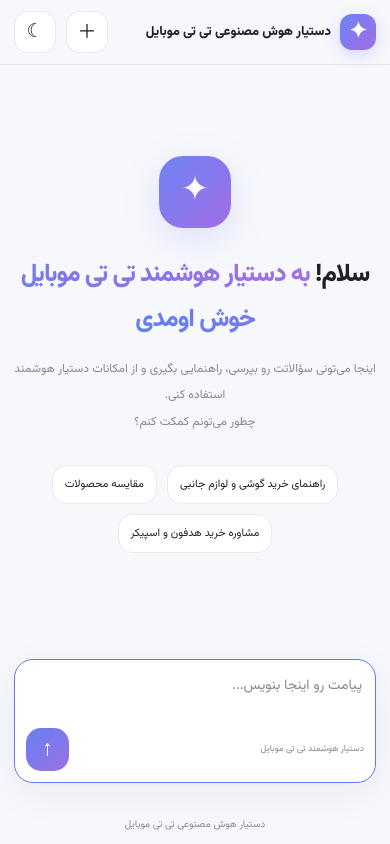
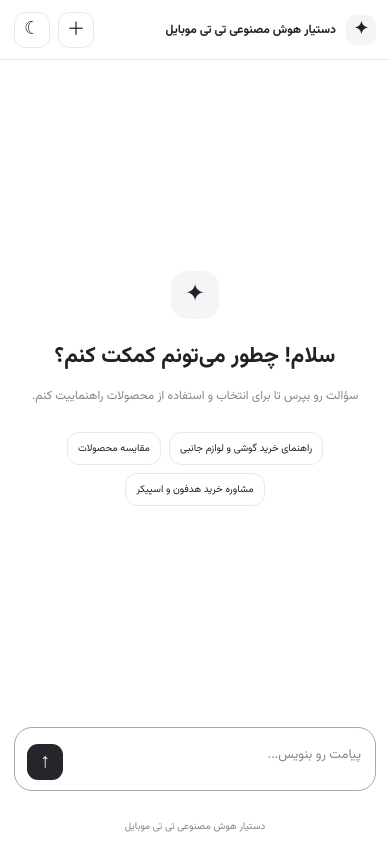
Before and after one commit to hosein-ranjbar/hosein-ranjbar.github.io, a plain HTML site: page ai/index.html in a window 390 px wide. Both pictures are taken after a click on the button "گفت‌وگوی جدید". Drawn offline with Linux system fonts and the light colour scheme.

Commit message:
Update index.html

```diff
--- a/ai/index.html
+++ b/ai/index.html
@@ -3,38 +3,34 @@
 <html lang="fa" dir="rtl">
 <head>
 <meta charset="UTF-8">
-<meta name="viewport" content="width=device-width, initial-scale=1.0">
-<meta name="theme-color" content="#f7f8fc">
+<meta name="viewport" content="width=device-width, initial-scale=1">
+<meta name="theme-color" content="#ffffff">
 <meta name="description" content="دستیار هوش مصنوعی تی تی موبایل">
 <title>دستیار هوش مصنوعی تی تی موبایل</title>
 
 <style>
-@import url('https://fonts.googleapis.com/css2?family=Vazirmatn:wght@400;500;600;700;800&display=swap');
+@import url('https://fonts.googleapis.com/css2?family=Vazirmatn:wght@400;500;600;700&display=swap');
 
 :root {
   color-scheme: light;
-  --bg:#f7f8fc;
+  --bg:#fff;
   --surface:#fff;
-  --surface2:#f0f1f6;
+  --soft:#f5f5f7;
   --text:#202124;
-  --muted:#858995;
-  --border:rgba(30,35,50,.09);
-  --accent:#6478ed;
-  --accent2:#9874e9;
-  --shadow:0 10px 40px rgba(30,40,80,.06);
+  --muted:#85858d;
+  --line:#e9e9ed;
+  --accent:#25252b;
 }
 
 [data-theme="dark"] {
   color-scheme:dark;
-  --bg:#101116;
-  --surface:#191a21;
-  --surface2:#24252e;
-  --text:#f1f1f5;
-  --muted:#999ba9;
-  --border:rgba(255,255,255,.09);
-  --accent:#8c9bff;
-  --accent2:#b18cf4;
-  --shadow:0 10px 40px rgba(0,0,0,.2);
+  --bg:#111114;
+  --surface:#19191e;
+  --soft:#24242b;
+  --text:#f2f2f4;
+  --muted:#a0a0aa;
+  --line:#303038;
+  --accent:#f2f2f4;
 }
 
 * {
@@ -43,11 +39,10 @@
 
 body {
   margin:0;
-  font-family:'Vazirmatn',sans-serif;
   background:var(--bg);
   color:var(--text);
+  font-family:Vazirmatn,sans-serif;
   min-height:100vh;
-  transition:background .3s,color .3s;
 }
 
 button,textarea {
@@ -55,125 +50,102 @@ button,textarea {
 }
 
 button {
+  cursor:pointer;
   -webkit-tap-highlight-color:transparent;
 }
 
 .app {
   min-height:100vh;
-  display:flex;
-  flex-direction:column;
-  max-width:1500px;
+  max-width:1100px;
   margin:auto;
-}
-
-/* Header */
-
-header {
-  height:75px;
-  padding:0 30px;
-  display:flex;
-  align-items:center;
-  justify-content:space-between;
-  border-bottom:1px solid var(--border);
-  background:var(--bg);
-}
-
-.brand {
-  display:flex;
-  align-items:center;
-  gap:12px;
-  font-size:16px;
-  font-weight:800;
-}
-
-.logo {
-  width:40px;
-  height:40px;
-  border-radius:14px;
-  display:grid;
-  place-items:center;
-  color:white;
-  font-size:22px;
-  background:linear-gradient(135deg,#6e83f5,#a16de5);
-  box-shadow:0 5px 15px #7886ef44;
-  flex-shrink:0;
-}
-
-.header-actions {
-  display:flex;
-  gap:10px;
-}
-
-.icon-btn {
-  width:42px;
-  height:42px;
-  border:1px solid var(--border);
-  border-radius:14px;
-  color:var(--text);
-  background:var(--surface);
-  cursor:pointer;
-  font-size:19px;
-  transition:.2s;
-}
-
-.icon-btn:hover {
-  transform:translateY(-2px);
-  background:var(--surface2);
-}
-
-/* Main */
-
-main {
-  flex:1;
-  width:100%;
-  max-width:920px;
-  margin:0 auto;
-  padding:45px 25px 20px;
   display:flex;
   flex-direction:column;
 }
 
-/* Welcome */
+header {
+  height:66px;
+  padding:0 24px;
+  border-bottom:1px solid var(--line);
+  display:flex;
+  align-items:center;
+  justify-content:space-between;
+}
+
+.brand {
+  font-size:14px;
+  font-weight:700;
+  display:flex;
+  align-items:center;
+  gap:10px;
+}
+
+.brand-mark {
+  width:30px;
+  height:30px;
+  border-radius:10px;
+  background:var(--soft);
+  display:grid;
+  place-items:center;
+  font-size:17px;
+}
+
+.actions {
+  display:flex;
+  gap:8px;
+}
+
+.icon-btn {
+  width:36px;
+  height:36px;
+  border:1px solid var(--line);
+  border-radius:11px;
+  background:var(--surface);
+  color:var(--text);
+  font-size:18px;
+}
+
+.icon-btn:hover {
+  background:var(--soft);
+}
+
+main {
+  width:100%;
+  max-width:780px;
+  flex:1;
+  margin:0 auto;
+  padding:32px 22px 12px;
+  display:flex;
+  flex-direction:column;
+}
 
 .welcome {
-  margin:auto;
-  width:100%;
+  margin:auto 0;
   text-align:center;
-  padding:35px 0 55px;
+  padding:55px 0 65px;
 }
 
-.welcome-icon {
-  width:72px;
-  height:72px;
-  border-radius:24px;
-  margin:0 auto 24px;
+.welcome-mark {
+  width:48px;
+  height:48px;
+  margin:0 auto 18px;
+  border-radius:16px;
+  background:var(--soft);
   display:grid;
   place-items:center;
-  font-size:34px;
-  color:white;
-  background:linear-gradient(135deg,#6e83f5,#a16de5);
-  box-shadow:0 10px 35px #7886ef35;
+  font-size:24px;
 }
 
-.welcome h1 {
-  font-size:clamp(24px,5vw,37px);
-  margin:0 0 14px;
-  font-weight:800;
-  letter-spacing:-1px;
+h1 {
+  font-size:clamp(22px,4vw,30px);
   line-height:1.8;
-}
-
-.gradient-text {
-  background:linear-gradient(90deg,#6380ed,#a36ee5);
-  -webkit-background-clip:text;
-  background-clip:text;
-  color:transparent;
+  margin:0 0 8px;
+  font-weight:700;
 }
 
 .welcome p {
+  font-size:13px;
   color:var(--muted);
-  font-size:14px;
-  line-height:2.2;
+  line-height:2;
   margin:0;
 }
 
@@ -181,52 +153,36 @@ main {
   display:flex;
   justify-content:center;
   flex-wrap:wrap;
-  gap:10px;
-  margin-top:30px;
+  gap:8px;
+  margin-top:24px;
 }
 
 .suggestion {
-  padding:11px 17px;
-  border-radius:15px;
+  border:1px solid var(--line);
   background:var(--surface);
-  border:1px solid var(--border);
   color:var(--text);
-  font-size:12px;
-  cursor:pointer;
-  transition:.2s;
+  border-radius:12px;
+  padding:9px 13px;
+  font-size:11px;
 }
 
 .suggestion:hover {
-  border-color:var(--accent);
-  transform:translateY(-3px);
+  background:var(--soft);
 }
-
-/* Chat */
 
 .chat {
   display:flex;
   flex-direction:column;
-  gap:25px;
-  padding-bottom:25px;
+  gap:22px;
+  padding-bottom:20px;
 }
 
 .message {
-  max-width:85%;
+  max-width:88%;
   display:flex;
   flex-direction:column;
-  gap:8px;
-  animation:appear .3s ease;
-}
-
-@keyframes appear {
-  from {
-    opacity:0;
-    transform:translateY(9px);
-  }
-  to {
-    opacity:1;
-    transform:translateY(0);
-  }
+  gap:6px;
+  animation:appear .18s ease;
 }
 
 .message.user {
@@ -239,97 +195,85 @@ main {
 }
 
 .message-label {
-  font-size:11px;
+  font-size:10px;
   color:var(--muted);
-  padding:0 5px;
+  padding:0 4px;
 }
 
 .message-body {
-  padding:14px 18px;
-  line-height:2.1;
-  font-size:14px;
+  font-size:13px;
+  line-height:2;
   white-space:pre-wrap;
   overflow-wrap:anywhere;
   unicode-bidi:plaintext;
 }
 
 .user .message-body {
-  background:var(--surface2);
-  border-radius:18px 5px 18px 18px;
+  background:var(--soft);
+  padding:10px 14px;
+  border-radius:15px 5px 15px 15px;
 }
 
 .ai .message-body {
-  background:var(--surface);
-  border:1px solid var(--border);
-  border-radius:5px 18px 18px 18px;
-  box-shadow:var(--shadow);
+  padding:2px 4px;
 }
-
-/* Typing */
 
 .typing {
   display:flex;
   gap:5px;
-  padding:15px;
+  padding:8px 4px;
 }
 
 .typing span {
-  width:7px;
-  height:7px;
-  background:var(--accent);
+  width:6px;
+  height:6px;
   border-radius:50%;
-  animation:bounce .8s infinite alternate;
+  background:var(--muted);
+  animation:pulse .7s infinite alternate;
 }
 
 .typing span:nth-child(2) {
-  animation-delay:.2s;
+  animation-delay:.15s;
 }
 
 .typing span:nth-child(3) {
-  animation-delay:.4s;
+  animation-delay:.3s;
 }
-
-@keyframes bounce {
-  to {
-    transform:translateY(-6px);
-    opacity:.4;
-  }
-}
-
-/* Composer */
 
 .composer-wrap {
   position:sticky;
   bottom:0;
-  padding:15px 0 12px;
-  background:linear-gradient(transparent,var(--bg) 20%);
+  padding:12px 0 10px;
+  background:linear-gradient(transparent,var(--bg) 18%);
 }
 
 .composer {
+  border:1px solid var(--line);
+  border-radius:18px;
   background:var(--surface);
-  border:1px solid var(--border);
-  border-radius:23px;
-  padding:13px 15px;
-  box-shadow:var(--shadow);
-  transition:border .2s;
+  padding:10px 12px;
+  display:flex;
+  align-items:flex-end;
+  gap:10px;
 }
 
 .composer:focus-within {
-  border-color:var(--accent);
+  border-color:#a5a5ad;
 }
 
 #prompt {
-  display:block;
-  width:100%;
-  min-height:50px;
-  max-height:160px;
+  flex:1;
+  min-width:0;
+  min-height:42px;
+  max-height:150px;
   resize:none;
   border:0;
   outline:0;
   background:transparent;
   color:var(--text);
-  font-size:14px;
+  font-size:13px;
   line-height:1.9;
+  padding:5px 2px;
   direction:rtl;
 }
 
@@ -337,77 +281,63 @@ main {
   color:var(--muted);
 }
 
-.composer-bottom {
-  display:flex;
-  justify-content:space-between;
-  align-items:center;
-  margin-top:7px;
-}
-
-.hint {
-  color:var(--muted);
-  font-size:10px;
-}
-
 .send-btn {
-  width:43px;
-  height:43px;
+  width:36px;
+  height:36px;
+  flex:0 0 36px;
   border:0;
-  border-radius:15px;
-  color:white;
-  background:linear-gradient(135deg,#687ff0,#9871e5);
-  cursor:pointer;
-  font-size:22px;
-  transition:.2s;
-}
-
-.send-btn:hover {
-  transform:scale(1.06);
+  border-radius:11px;
+  background:var(--accent);
+  color:var(--bg);
+  font-size:20px;
 }
 
 .send-btn:disabled {
-  opacity:.4;
+  opacity:.35;
   cursor:not-allowed;
 }
 
-/* Footer */
-
 footer {
   text-align:center;
-  padding:12px;
+  color:var(--muted);
   font-size:10px;
-  color:var(--muted);
+  padding:10px;
 }
 
-/* Mobile */
+@keyframes appear {
+  from {
+    opacity:0;
+    transform:translateY(5px);
+  }
+  to {
+    opacity:1;
+    transform:translateY(0);
+  }
+}
+
+@keyframes pulse {
+  to {
+    opacity:.3;
+    transform:translateY(-3px);
+  }
+}
 
 @media(max-width:600px) {
   header {
-    height:65px;
+    height:60px;
     padding:0 14px;
   }
 
   .brand {
-    font-size:13px;
-    gap:9px;
-  }
-
-  .logo {
-    width:36px;
-    height:36px;
-    border-radius:12px;
+    font-size:12px;
   }
 
   main {
-    padding:25px 14px 10px;
+    padding:22px 14px 8px;
   }
 
   .welcome {
-    padding:35px 0;
-  }
-
-  .welcome h1 {
-    font-size:25px;
+    padding:42px 0;
   }
 
   .welcome p {
@@ -415,48 +345,34 @@ footer {
   }
 
   .suggestion {
-    font-size:11px;
-    padding:10px 12px;
+    font-size:10px;
+    padding:8px 10px;
   }
 
   .message {
     max-width:94%;
   }
-
-  .message-body {
-    font-size:13px;
-  }
-
-  .composer {
-    border-radius:19px;
-    padding:11px;
-  }
-
-  .hint {
-    font-size:9px;
-  }
 }
 
 @media(prefers-reduced-motion:reduce) {
   *,*::before,*::after {
-    animation-duration:.01ms!important;
-    transition-duration:.01ms!important;
+    animation:none!important;
+    transition:none!important;
   }
 }
 </style>
 </head>
 
 <body>
-
 <div class="app">
 
 <header>
   <div class="brand">
-    <div class="logo">✦</div>
+    <span class="brand-mark">✦</span>
     <span>دستیار هوش مصنوعی تی تی موبایل</span>
   </div>
 
-  <div class="header-actions">
+  <div class="actions">
     <button class="icon-btn" id="newChat"
       title="گفت‌وگوی جدید"
       aria-label="گفت‌وگوی جدید">＋</button>
@@ -470,21 +386,12 @@ footer {
 <main>
 
 <section class="welcome" id="welcome">
+  <div class="welcome-mark">✦</div>
 
-    <div class="welcome-icon">✦</div>
-
-    <h1>
-      سلام!
-      <span class="gradient-text">
-        به دستیار هوشمند تی تی موبایل خوش اومدی
-      </span>
-    </h1>
+  <h1>سلام! چطور می‌تونم کمکت کنم؟</h1>
 
   <p>
-      اینجا می‌تونی سؤالاتت رو بپرسی، راهنمایی بگیری
-      و از امکانات دستیار هوشمند استفاده کنی.
-      <br>
-      چطور می‌تونم کمکت کنم؟
+    سؤالت رو بپرس تا برای انتخاب و استفاده از محصولات راهنماییت کنم.
   </p>
 
   <div class="suggestions">
@@ -492,7 +399,6 @@ footer {
     <button class="suggestion">مقایسه محصولات</button>
     <button class="suggestion">مشاوره خرید هدفون و اسپیکر</button>
   </div>
-
 </section>
 
 <section class="chat" id="chat" aria-live="polite"></section>
@@ -503,12 +409,9 @@ footer {
     <textarea
       id="prompt"
       rows="1"
-        placeholder="پیامت رو اینجا بنویس..."
+      placeholder="پیامت رو بنویس..."
       aria-label="متن پیام"
     ></textarea>
-
-      <div class="composer-bottom">
-        <span class="hint">دستیار هوشمند تی تی موبایل</span>
 
     <button
       class="send-btn"
@@ -516,31 +419,21 @@ footer {
       title="ارسال پیام"
       aria-label="ارسال پیام"
     >↑</button>
-      </div>
 
   </div>
 </div>
 
 </main>
 
-<footer>
-  دستیار هوش مصنوعی تی تی موبایل
-</footer>
+<footer>دستیار هوش مصنوعی تی تی موبایل</footer>
 
 </div>
 
 <script>
 
-// ======================================
-// آدرس Webhook تستی n8n
-// ======================================
-
+// آدرس Production وب‌هوک n8n
 const WEBHOOK_URL =
-"https://n8nhossein.app.n8n.cloud/webhook-test/8c5ae1c0-f6da-46e8-bef9-d11a70817b1d";
-
-// ======================================
-// متغیرهای برنامه
-// ======================================
+"https://n8nhossein.app.n8n.cloud/webhook/8c5ae1c0-f6da-46e8-bef9-d11a70817b1d";
 
 const promptBox = document.getElementById("prompt");
 const sendBtn = document.getElementById("sendBtn");
@@ -551,17 +444,18 @@ const themeBtn = document.getElementById("themeBtn");
 let history = [];
 let loading = false;
 
-const sessionId = crypto.randomUUID
+// ساخت شناسه نشست
+function createSessionId() {
+  return (window.crypto && crypto.randomUUID)
     ? crypto.randomUUID()
     : Date.now().toString(36) +
       Math.random().toString(36).slice(2);
+}
 
-// ======================================
+let sessionId = createSessionId();
+
 // حالت شب و روز
-// ======================================
-
 function setTheme(theme) {
-
   document.documentElement.dataset.theme = theme;
 
   localStorage.setItem("chat-theme", theme);
@@ -572,87 +466,49 @@ function setTheme(theme) {
   document.querySelector(
     'meta[name="theme-color"]'
   ).content =
-    theme === "dark" ? "#101116" : "#f7f8fc";
-
+    theme === "dark" ? "#111114" : "#ffffff";
 }
 
-setTheme(
-  localStorage.getItem("chat-theme") || "light"
-);
+setTheme(localStorage.getItem("chat-theme") || "light");
 
-themeBtn.onclick = () => {
-
+themeBtn.addEventListener("click", () => {
   const current =
     document.documentElement.dataset.theme;
 
   setTheme(current === "dark" ? "light" : "dark");
+});
 
-};
-
-// ======================================
-// گفتگوی جدید
-// ======================================
-
-document.getElementById("newChat").onclick = () => {
-
+// گفت‌وگوی جدید
+document.getElementById("newChat").addEventListener("click", () => {
   if (loading) return;
 
   history = [];
-  chat.innerHTML = "";
+  sessionId = createSessionId();
 
-  welcome.style.display = "";
+  chat.replaceChildren();
+  welcome.hidden = false;
 
   promptBox.value = "";
-  promptBox.style.height = "50px";
+  promptBox.style.height = "42px";
   promptBox.focus();
-
-};
-
-// ======================================
-// پیشنهادهای آماده
-// ======================================
-
-document.querySelectorAll(".suggestion").forEach(btn => {
-
-  btn.onclick = () => {
-
-    if (loading) return;
-
-    promptBox.value = btn.textContent.trim();
-
-    sendMessage();
-
-  };
-
 });
 
-// ======================================
 // نمایش پیام
-// ======================================
-
 function addMessage(type, text) {
-
   const wrapper = document.createElement("div");
-
   wrapper.className = "message " + type;
 
   const label = document.createElement("div");
-
   label.className = "message-label";
 
   label.textContent =
-    type === "user"
-      ? "شما"
-      : "دستیار هوشمند تی تی موبایل";
+    type === "user" ? "شما" : "دستیار تی تی موبایل";
 
   const body = document.createElement("div");
-
   body.className = "message-body";
-
   body.textContent = text;
 
   wrapper.append(label, body);
-
   chat.appendChild(wrapper);
 
   wrapper.scrollIntoView({
@@ -661,74 +517,50 @@ function addMessage(type, text) {
   });
 
   return wrapper;
-
 }
 
-// ======================================
 // نمایش وضعیت پردازش
-// ======================================
-
 function addTyping() {
-
   const wrapper = document.createElement("div");
-
   wrapper.className = "message ai";
-
   wrapper.id = "typing";
 
   const label = document.createElement("div");
-
   label.className = "message-label";
-
-  label.textContent =
-    "دستیار تی تی موبایل در حال پردازش...";
+  label.textContent = "در حال نوشتن پاسخ...";
 
   const dots = document.createElement("div");
-
   dots.className = "typing";
-
-  dots.innerHTML =
-    "<span></span><span></span><span></span>";
+  dots.innerHTML = "<span></span><span></span><span></span>";
 
   wrapper.append(label, dots);
-
   chat.appendChild(wrapper);
 
   wrapper.scrollIntoView({
     behavior:"smooth",
     block:"nearest"
   });
-
 }
 
-// ======================================
 // ارسال پیام به n8n
-// ======================================
-
 async function sendMessage() {
-
   const message = promptBox.value.trim();
 
   if (!message || loading) return;
 
   if (message.length > 2000) {
-
     alert("حداکثر طول پیام ۲۰۰۰ کاراکتر است.");
-
     return;
-
   }
 
-  welcome.style.display = "none";
+  welcome.hidden = true;
 
   addMessage("user", message);
 
   promptBox.value = "";
-
-  promptBox.style.height = "50px";
+  promptBox.style.height = "42px";
 
   loading = true;
-
   sendBtn.disabled = true;
 
   addTyping();
@@ -736,55 +568,58 @@ async function sendMessage() {
   try {
 
     const response = await fetch(WEBHOOK_URL, {
-
       method:"POST",
 
-      headers: {
+      headers:{
         "Content-Type":"application/json"
       },
 
       body:JSON.stringify({
-
         message:message,
-
         sessionId:sessionId,
-
         history:history
-
       })
-
     });
 
+    const raw = await response.text();
+
+    let data;
+
+    try {
+      data = raw ? JSON.parse(raw) : {};
+    } catch {
+      data = raw;
+    }
+
     if (!response.ok) {
+      const detail =
+        typeof data === "string"
+          ? data
+          : (data.message || data.error || "");
 
       throw new Error(
-        "خطای سرور: " + response.status
+        "خطای سرور: " + response.status +
+        (detail ? " — " + String(detail).slice(0,250) : "")
       );
-
     }
-
-    const data = await response.json();
 
     const answer =
       typeof data === "string"
         ? data
-        : data.output ??
+        : (
           data.reply ??
+          data.output ??
           data.text ??
           data.response ??
           data.message ??
-          data[0]?.output;
+          data[0]?.output
+        );
 
     if (
-      answer === undefined ||
-      answer === null ||
+      answer == null ||
       String(answer).trim() === ""
     ) {
-
-      throw new Error(
-        "پاسخ معتبر از n8n دریافت نشد."
-      );
-
+      throw new Error("پاسخ معتبری از n8n دریافت نشد.");
     }
 
     document.getElementById("typing")?.remove();
@@ -794,17 +629,14 @@ async function sendMessage() {
     addMessage("ai", finalAnswer);
 
     history.push(
-
       {
         role:"user",
         content:message
       },
-
       {
         role:"assistant",
         content:finalAnswer
       }
-
     );
 
   } catch(error) {
@@ -813,56 +645,50 @@ async function sendMessage() {
 
     addMessage(
       "ai",
-      "متأسفانه در ارتباط با سرور مشکلی پیش آمد.\n" +
-      "لطفاً دوباره تلاش کن.\n\n" +
-      "جزئیات خطا: " + error.message
+      "ارسال پیام ناموفق بود. لطفاً دوباره تلاش کن.\n\nجزئیات: " +
+      error.message
     );
 
   } finally {
 
     loading = false;
-
     sendBtn.disabled = false;
-
     promptBox.focus();
 
   }
-
 }
 
-// ======================================
-// ارسال پیام با Enter
-// ======================================
+// دکمه ارسال
+sendBtn.addEventListener("click", sendMessage);
 
-sendBtn.onclick = sendMessage;
-
+// ارسال با Enter
 promptBox.addEventListener("keydown", event => {
-
   if (
     event.key === "Enter" &&
     !event.shiftKey &&
     !event.isComposing
   ) {
-
     event.preventDefault();
-
     sendMessage();
-
   }
-
 });
 
-// ======================================
-// تنظیم خودکار ارتفاع کادر پیام
-// ======================================
-
+// تنظیم ارتفاع کادر پیام
 promptBox.addEventListener("input", () => {
-
   promptBox.style.height = "auto";
 
   promptBox.style.height =
-    Math.min(promptBox.scrollHeight, 160) + "px";
+    Math.min(promptBox.scrollHeight, 150) + "px";
+});
 
+// پیشنهادهای آماده
+document.querySelectorAll(".suggestion").forEach(button => {
+  button.addEventListener("click", () => {
+    if (loading) return;
+
+    promptBox.value = button.textContent.trim();
+    sendMessage();
+  });
 });
 
 </script>
```
Lines whose indentation alone changed are shown as unchanged.
